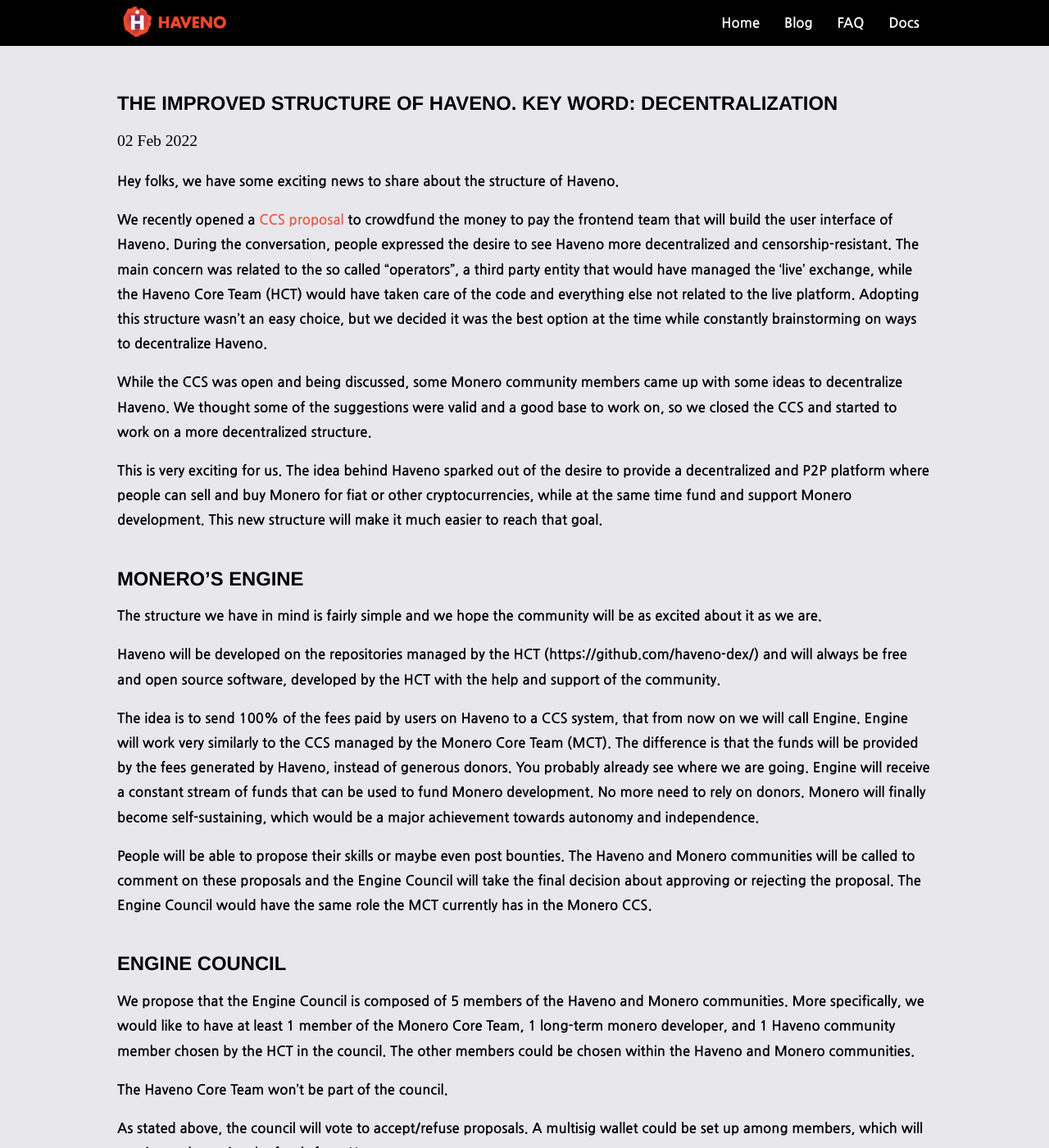
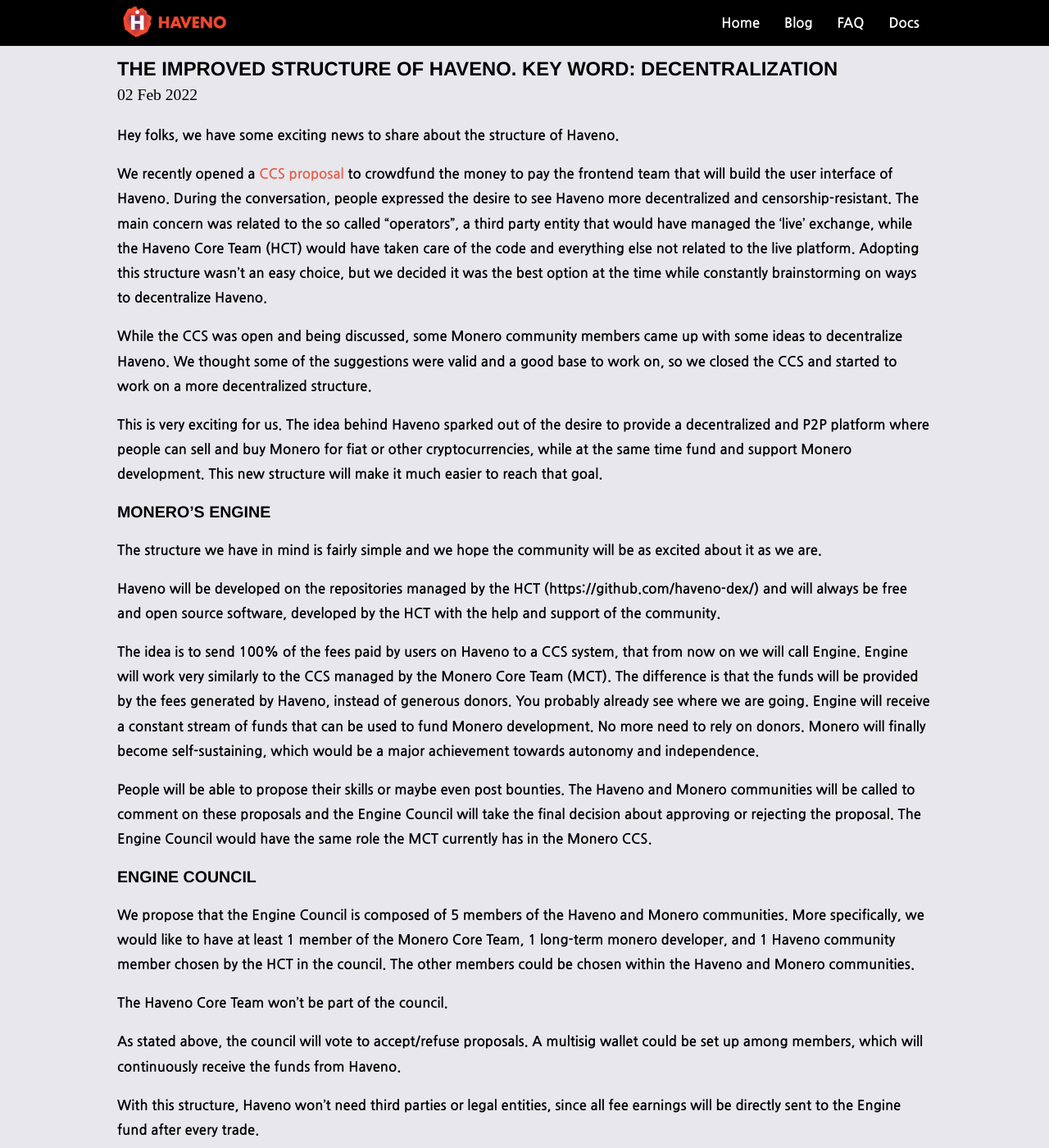
Before and after one commit to haveno-dex/haveno-site, a Jekyll site: the page built from _posts/2022-02-2-haveno-structure.md, in a window 1280 px wide and 1400 px high. Shown: the whole window at 82% size. Built offline with Jekyll 4.4.1, drawn with Linux system fonts in a browser that asks for light colours.

Commit message:
improve posts layout and structure

```diff
--- a/_layouts/post.html
+++ b/_layouts/post.html
@@ -6,5 +6,4 @@
     <p class="date-post">{{ page.date | date_to_string }}</p>
 
     {{ content }}
-
 </div>
--- a/_posts/2022-02-2-haveno-structure.md
+++ b/_posts/2022-02-2-haveno-structure.md
@@ -12,7 +12,7 @@
 
 This is very exciting for us. The idea behind Haveno sparked out of the desire to provide a decentralized and **P2P platform where people can sell and buy Monero for fiat or other cryptocurrencies, while at the same time fund and support Monero development**. This new structure will make it much easier to reach that goal.
 
-## Monero's Engine
+### Monero's Engine
 
 The structure we have in mind is fairly simple and we hope the community will be as excited about it as we are.
 
@@ -22,7 +22,7 @@
 
 People will be able to propose their skills or maybe even post bounties. The Haveno and Monero communities will be called to comment on these proposals and the Engine Council will take the final decision about approving or rejecting the proposal. The Engine Council would have the same role the MCT currently has in the Monero CCS.
 
-## Engine Council
+### Engine Council
 
 We propose that the Engine Council is composed of 5 members of the Haveno and Monero communities. More specifically, we would like to have at least 1 member of the Monero Core Team, 1 long-term monero developer, and 1 Haveno community member chosen by the HCT in the council. The other members could be chosen within the Haveno and Monero communities.
 
@@ -32,7 +32,7 @@
 
 With this structure, Haveno won't need third parties or legal entities, since all fee earnings will be directly sent to the Engine fund after every trade.
 
-## The HCT and Haveno development
+### The HCT and Haveno development
 
 The Haveno core team will open **Engine proposals every 6/12 months**, asking to receive **half of the total fees** sent to Engine monthly in one month as compensation. This will ensure that the work of the HCT will stay accountable to the community and ensure that the leads of the projects are rewarded for their efforts (we are funding ourselves at the moment).
 
@@ -40,7 +40,7 @@
 
 It's important to note that the HCT is very different from the MCT. The MCT adopts a hands-off approach, while we do the opposite. The HCT leads and is deeply involved in Haveno development and community growth/management.
 
-## Arbitrators and seednodes
+### Arbitrators and seednodes
 
 Arbitrators are a fundamental part of Haveno and will resolve trade disputes. They are sensitive role, because they hold one of the 3 keys of a trade on Haveno. Arbitrators will be trustworthy community members, who **will apply for the role through Engine proposals**. The community will vote and the Engine Council will take the final decision. The HCT will respect the decision of the Council and will provide arbitrators all the tools and support they need.
 
@@ -48,11 +48,11 @@
 
 Seednodes will be run by the Haveno Core Team, but also by community members to ensure more network resistance. Note that seednodes are a sensitive part of the network and their operators have to be trusted members of the community. The HCT reserves the right to only add to the code base seed nodes that are run by long term and trusted Monero/Haveno community members.
 
-## The alternative
+### The alternative
 
 An alternative to Engine would be to rely on the MCT. Instead of creating a dedicated system, we could rely on the existent CCS, managed by the Monero Core team. This would centralize things on the MCT, but could make people more comfortable, since they are a trusted entity that stewards the Monero project. We are already in talks with the core team to see what they think about the two options.
 
-## How we see the future
+### How we see the future
 
 The important thing for us is to keep Haveno **decentralized and community focused**. We will always be looking to improve these aspects. That's why we don't exclude different governance systems in the future. For example, it could be interesting to plug Haveno into an external DAO for governance. It could be even more interesting to build this DAO on Monero! In the future we could have colored coins on the Monero blockchain or other mechanisms to empower the community. There are infinite possibilities. The point is that with the constant stream of funds, Haveno will provide: we will open the doors to a lot of possibilities that went unexplored until now because of the absence of a reliable stream of funds.
 
@@ -60,6 +60,6 @@
 
 While we don't expect to reach Bisq's revenue numbers right after launch, we do think that Bisq is massively underperforming and we believe Haveno could dwarf their numbers in the future.
 
-## Conclusion
+### Conclusion
 
 These are exciting times. Funding is the main issue of any open source project. See Bitcoin for an example: it has recently seen developers leaving the project because they could not afford to work on it as volunteers anymore and there were no chances of being funded. The Engine system would resolve this problem and **revolutionize the way Monero is developed, all while making it self-sustaining**. We look forward to receive feedback from the community.
--- a/css/style.css
+++ b/css/style.css
@@ -87,13 +87,6 @@
 
 p.small {
   font-size: 16px;
-}
-
-p.date-post {
-  font-family: cursive;
-  font-size: 1.4rem;
-  margin-top: 0;
-  margin-bottom: 0.6rem;
 }
 
 p.text-centered {
@@ -496,3 +489,21 @@
   margin-top: 0;
   margin-bottom: 0;
 }
+
+/* POST */
+
+.post h2 {
+  margin-bottom: 0;
+  margin-top: 0;
+}
+
+.post h3 {
+  font-size: 1.4rem;
+}
+
+p.date-post {
+  font-family: cursive;
+  font-size: 1.4rem;
+  margin-top: 0;
+  margin-bottom: 0.6rem;
+}
```
